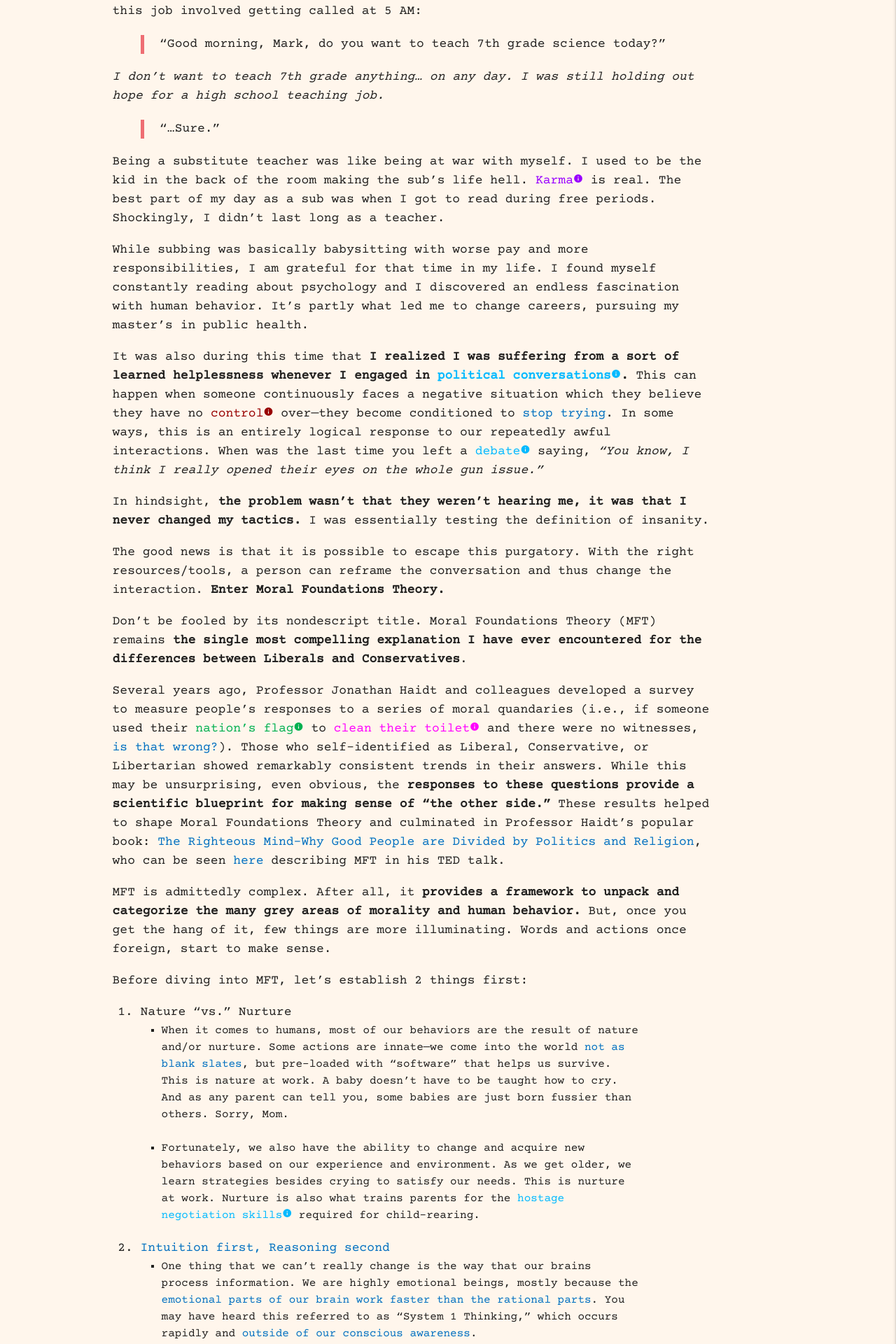
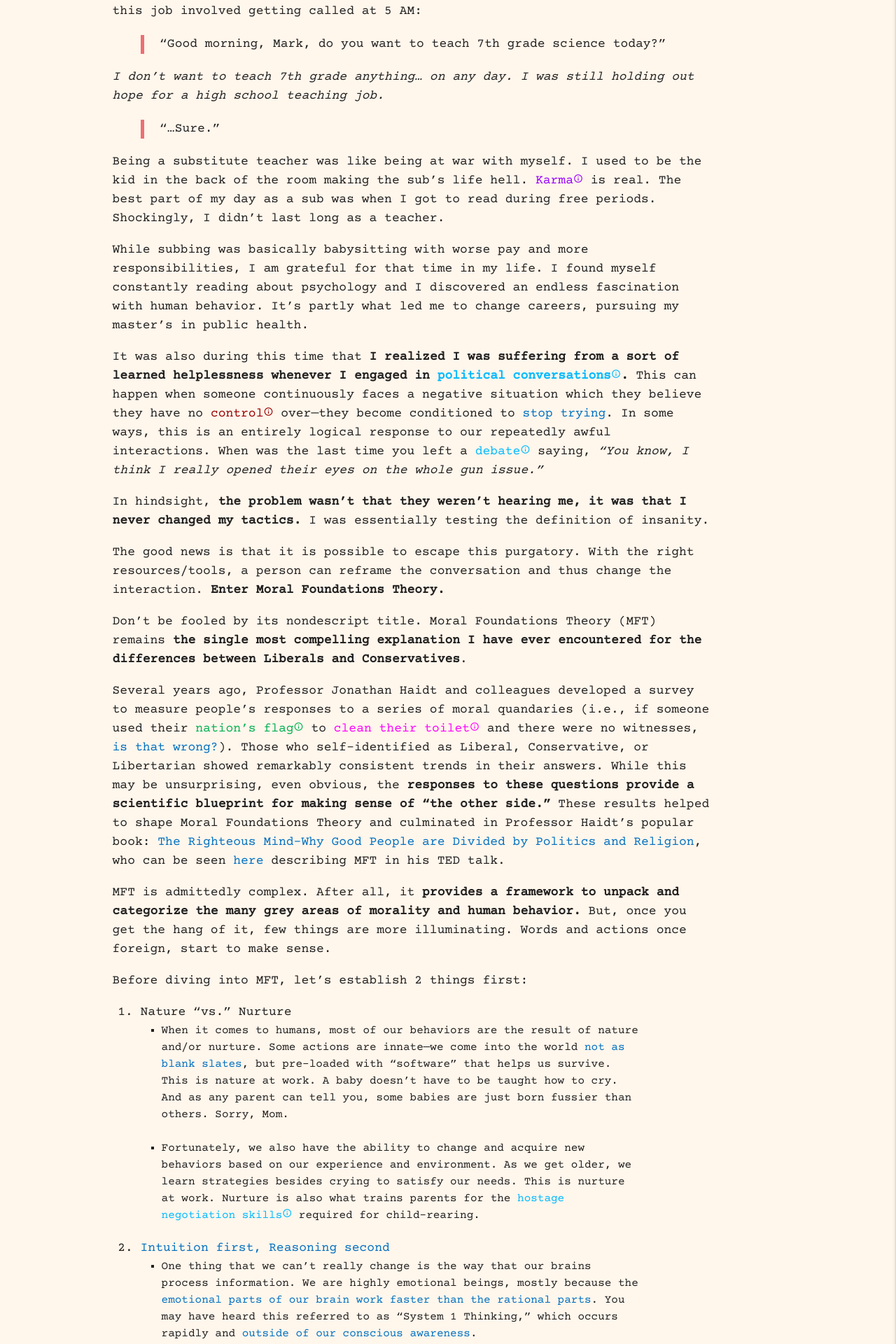
Before and after one commit to khiciste/apologetic_millennial, a Jekyll site: the page built from _posts/2023-01-25-escaping-conversational-purgatory.html, in a window 1280 px wide. Shown: the part 534-2454 px from the top of the page at 70% size. Built offline with Jekyll 4.4.1, drawn with Linux system fonts in a browser that asks for light colours; some web fonts are replaced; some of the changed text lies outside the part shown.

Commit message:
switching to info outline

```diff
--- a/_posts/2023-01-25-escaping-conversational-purgatory.html
+++ b/_posts/2023-01-25-escaping-conversational-purgatory.html
@@ -22,13 +22,13 @@ read: 5 min
   </blockquote>
 </figure>
 <p>
-  Being a substitute teacher was like being at war with myself. I used to be the kid in the back of the room making the sub’s life hell. <a class="fairness modal-trigger" href="#fairness-modal">Karma<i class="material-icons info">info</i></a> is real. The best part of my day as a sub was when I got to read during free periods. Shockingly, I didn’t last long as a teacher.
+  Being a substitute teacher was like being at war with myself. I used to be the kid in the back of the room making the sub’s life hell. <a class="fairness modal-trigger" href="#fairness-modal">Karma<i class="material-icons info">info_outline</i></a> is real. The best part of my day as a sub was when I got to read during free periods. Shockingly, I didn’t last long as a teacher.
 </p>
 <p>
   While subbing was basically babysitting with worse pay and more responsibilities, I am grateful for that time in my life. I found myself constantly reading about psychology and I discovered an endless fascination with human behavior. It’s partly what led me to change careers, pursuing my master’s in public health.
 </p>
 <p>
-  It was also during this time that <b>I realized I was suffering from a sort of learned helplessness whenever I engaged in <a class="communication modal-trigger" href="#communication-modal">political conversations<i class="material-icons info">info</i></a>.</b> This can happen when someone continuously faces a negative situation which they believe they have no <a class="freedom modal-trigger" href="#freedom-modal">control<i class="material-icons info">info</i></a> over—they become conditioned to <a target="_blank" href="https://www.psychologytoday.com/us/basics/learned-helplessness">stop trying</a>. In some ways, this is an entirely logical response to our repeatedly awful interactions. When was the last time you left a <a class="communication modal-trigger" href="#communication-modal">debate<i class="material-icons info">info</i></a> saying, <i>“You know, I think I really opened their eyes on the whole gun issue.”</i>
+  It was also during this time that <b>I realized I was suffering from a sort of learned helplessness whenever I engaged in <a class="communication modal-trigger" href="#communication-modal">political conversations<i class="material-icons info">info_outline</i></a>.</b> This can happen when someone continuously faces a negative situation which they believe they have no <a class="freedom modal-trigger" href="#freedom-modal">control<i class="material-icons info">info_outline</i></a> over—they become conditioned to <a target="_blank" href="https://www.psychologytoday.com/us/basics/learned-helplessness">stop trying</a>. In some ways, this is an entirely logical response to our repeatedly awful interactions. When was the last time you left a <a class="communication modal-trigger" href="#communication-modal">debate<i class="material-icons info">info_outline</i></a> saying, <i>“You know, I think I really opened their eyes on the whole gun issue.”</i>
 </p>
 <p>
   In hindsight, <b>the problem wasn’t that they weren’t hearing me, it was that I never changed my tactics.</b> I was essentially testing the definition of insanity.
@@ -40,7 +40,7 @@ read: 5 min
   Don’t be fooled by its nondescript title. Moral Foundations Theory (MFT) remains <b>the single most compelling explanation I have ever encountered for the differences between Liberals and Conservatives</b>.
 </p>
 <p>
-  Several years ago, Professor Jonathan Haidt and colleagues developed a survey to measure people’s responses to a series of moral quandaries (i.e., if someone used their <a class="loyalty modal-trigger" href="#loyalty-modal">nation’s flag<i class="material-icons info">info</i></a> to <a class="sanctity modal-trigger" href="#sanctity-modal">clean their toilet<i class="material-icons info">info</i></a> and there were no witnesses, <a target="_blank" href="https://democracyjournal.org/magazine/28/of-freedom-and-fairness/">is that wrong?</a>). Those who self-identified as Liberal, Conservative, or Libertarian showed remarkably consistent trends in their answers. While this may be unsurprising, even obvious, the <b>responses to these questions provide a scientific blueprint for making sense of “the other side.”</b> These results helped to shape Moral Foundations Theory and culminated in Professor Haidt’s popular book: <a target="_blank" href="https://www.amazon.com/Righteous-Mind-Divided-Politics-Religion/dp/0307455777/ref=sr_1_1">The Righteous Mind-Why Good People are Divided by Politics and Religion</a>, who can be seen <a target="_blank" href="https://www.ted.com/talks/jonathan_haidt_the_moral_roots_of_liberals_and_conservatives">here</a> describing MFT in his TED talk.
+  Several years ago, Professor Jonathan Haidt and colleagues developed a survey to measure people’s responses to a series of moral quandaries (i.e., if someone used their <a class="loyalty modal-trigger" href="#loyalty-modal">nation’s flag<i class="material-icons info">info_outline</i></a> to <a class="sanctity modal-trigger" href="#sanctity-modal">clean their toilet<i class="material-icons info">info_outline</i></a> and there were no witnesses, <a target="_blank" href="https://democracyjournal.org/magazine/28/of-freedom-and-fairness/">is that wrong?</a>). Those who self-identified as Liberal, Conservative, or Libertarian showed remarkably consistent trends in their answers. While this may be unsurprising, even obvious, the <b>responses to these questions provide a scientific blueprint for making sense of “the other side.”</b> These results helped to shape Moral Foundations Theory and culminated in Professor Haidt’s popular book: <a target="_blank" href="https://www.amazon.com/Righteous-Mind-Divided-Politics-Religion/dp/0307455777/ref=sr_1_1">The Righteous Mind-Why Good People are Divided by Politics and Religion</a>, who can be seen <a target="_blank" href="https://www.ted.com/talks/jonathan_haidt_the_moral_roots_of_liberals_and_conservatives">here</a> describing MFT in his TED talk.
 </p>
 <p>
   MFT is admittedly complex. After all, it <b>provides a framework to unpack and categorize the many grey areas of morality and human behavior.</b> But, once you get the hang of it, few things are more illuminating. Words and actions once foreign, start to make sense.
@@ -58,7 +58,7 @@ read: 5 min
     </li>
     <br />
     <li>
-      Fortunately, we also have the ability to change and acquire new behaviors based on our experience and environment. As we get older, we learn strategies besides crying to satisfy our needs. This is nurture at work. Nurture is also what trains parents for the <a class="communication modal-trigger" href="#communication-modal">hostage negotiation skills<i class="material-icons info">info</i></a> required for child-rearing.
+      Fortunately, we also have the ability to change and acquire new behaviors based on our experience and environment. As we get older, we learn strategies besides crying to satisfy our needs. This is nurture at work. Nurture is also what trains parents for the <a class="communication modal-trigger" href="#communication-modal">hostage negotiation skills<i class="material-icons info">info_outline</i></a> required for child-rearing.
     </li>
   </ul>
   <br />
@@ -72,7 +72,7 @@ read: 5 min
     </li>
     <br />
     <li>
-      The trouble is that <b>fast doesn’t always mean accurate</b> (i.e., jumping out of our seat during a scary movie when we’re in no real danger). But sometimes it is better to be fast than correct—think about a skittish animal fleeing from any hint of danger. They’re more likely to survive and pass on their genes than one that hangs around to find out if that noise was <i>really</i> a <a class="harm modal-trigger" href="#harm-modal">threat<i class="material-icons info">info</i></a>. So, rapid emotions can be very useful, even if they aren’t always reliable.
+      The trouble is that <b>fast doesn’t always mean accurate</b> (i.e., jumping out of our seat during a scary movie when we’re in no real danger). But sometimes it is better to be fast than correct—think about a skittish animal fleeing from any hint of danger. They’re more likely to survive and pass on their genes than one that hangs around to find out if that noise was <i>really</i> a <a class="harm modal-trigger" href="#harm-modal">threat<i class="material-icons info">info_outline</i></a>. So, rapid emotions can be very useful, even if they aren’t always reliable.
     </li>
     <br />
     <li>
@@ -88,7 +88,7 @@ read: 5 min
   MFT is a white flag in this seemingly futile battle. Nothing else made me question the parameters, motivations, and purpose of this conflict more effectively. <b>Beyond war, or even peace, MFT offers a third option: productivity.</b>
 </p>
 <p>
-  There are 6 foundations in total, each triggered by different circumstances, different evolutionary challenges (i.e., cooperating in <a class="loyalty modal-trigger" href="#loyalty-modal">groups<i class="material-icons info">info</i></a> without <a class="fairness modal-trigger" href="#fairness-modal">getting screwed over<i class="material-icons info">info</i></a>). We each have the capacity to make use of all 6 but, depending on which party you identify with, you will have very strong feelings about which foundations we should prioritize to build a <a class="harm modal-trigger" href="#harm-modal">healthy society<i class="material-icons info">info</i></a>.
+  There are 6 foundations in total, each triggered by different circumstances, different evolutionary challenges (i.e., cooperating in <a class="loyalty modal-trigger" href="#loyalty-modal">groups<i class="material-icons info">info_outline</i></a> without <a class="fairness modal-trigger" href="#fairness-modal">getting screwed over<i class="material-icons info">info_outline</i></a>). We each have the capacity to make use of all 6 but, depending on which party you identify with, you will have very strong feelings about which foundations we should prioritize to build a <a class="harm modal-trigger" href="#harm-modal">healthy society<i class="material-icons info">info_outline</i></a>.
 </p>
 <p>
   MFT will serve as the North star for all future posts, which will dive deeper into each foundation as well as some other aspects of human psychology. It will get easier to categorize different behaviors with their corresponding foundations. <b>Soon, you’ll develop the superpower that is the ability to have a political discussion that doesn’t end exactly where it started.</b> And with any luck, you’ll be on your way to being a productive neighbor instead of a moral enemy.
```
